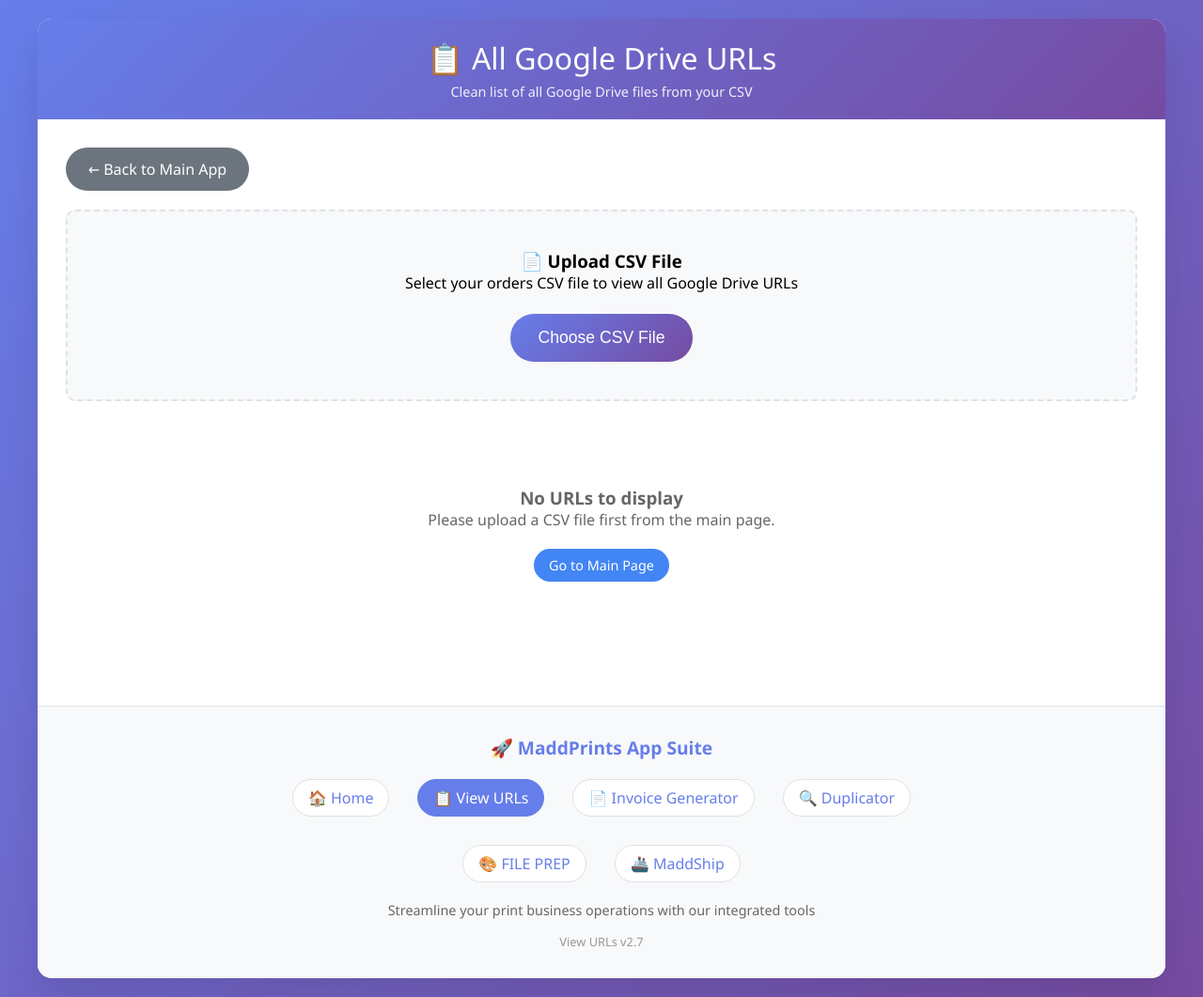
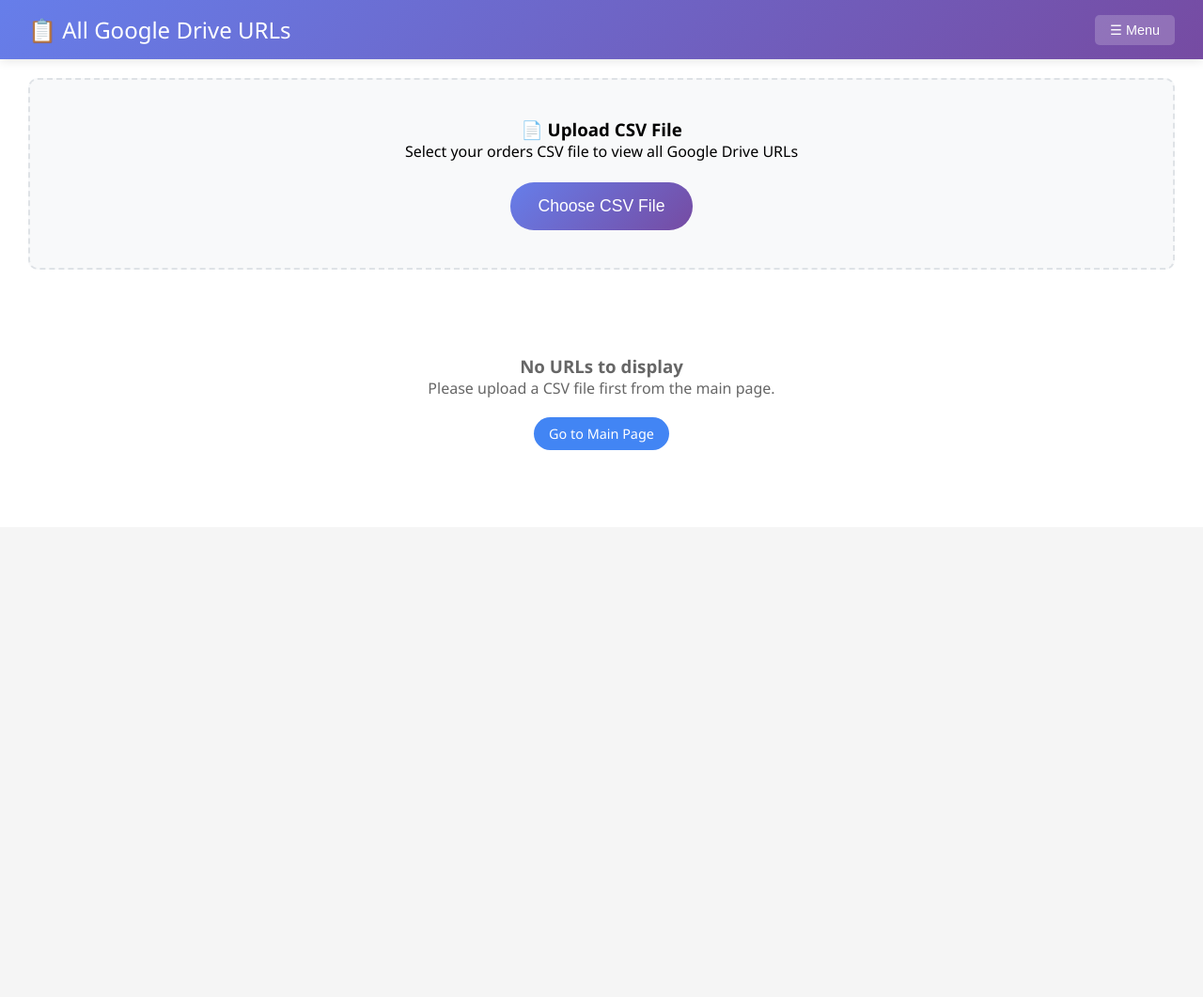
Before and after one commit to argo-a/madprint, a browser extension: page view-urls.html in a window 1280 px wide. Shown: the whole page at 94% size. After the commit the page ends 800 px from the top, so only its background shows below. Drawn offline with nearby package versions, Linux system fonts and the light colour scheme.

Commit message:
Make view-urls.html full width with collapsible top menu

```diff
--- a/package.json
+++ b/package.json
@@ -1,6 +1,6 @@
 {
   "name": "maddprints",
-  "version": "2.8.41",
+  "version": "2.8.42",
   "description": "Comprehensive web application suite for print business operations",
   "scripts": {
     "update-version": "node update-version.js",
--- a/view-urls.html
+++ b/view-urls.html
@@ -14,40 +14,109 @@
 
         body {
             font-family: 'Segoe UI', Tahoma, Geneva, Verdana, sans-serif;
-            background: linear-gradient(135deg, #667eea 0%, #764ba2 100%);
+            background: #f5f5f5;
             min-height: 100vh;
-            padding: 20px;
+            margin: 0;
+            padding: 0;
         }
 
         .container {
-            max-width: 1200px;
-            margin: 0 auto;
+            width: 100%;
+            margin: 0;
             background: white;
-            border-radius: 15px;
-            box-shadow: 0 20px 40px rgba(0,0,0,0.1);
             overflow: hidden;
         }
 
         .header {
             background: linear-gradient(135deg, #667eea 0%, #764ba2 100%);
             color: white;
-            padding: 20px 30px;
-            text-align: center;
+            padding: 15px 30px;
+            display: flex;
+            justify-content: space-between;
+            align-items: center;
+            position: sticky;
+            top: 0;
+            z-index: 1000;
+            box-shadow: 0 2px 10px rgba(0,0,0,0.1);
+        }
+
+        .header-left {
+            display: flex;
+            align-items: center;
+            gap: 20px;
         }
 
         .header h1 {
-            font-size: 2rem;
-            margin-bottom: 5px;
-            font-weight: 300;
+            font-size: 1.5rem;
+            margin: 0;
+            font-weight: 500;
         }
 
         .header p {
+            display: none;
+        }
+
+        .menu-toggle {
+            background: rgba(255,255,255,0.2);
+            border: none;
+            color: white;
+            padding: 8px 16px;
+            border-radius: 5px;
+            cursor: pointer;
             font-size: 0.9rem;
-            opacity: 0.9;
+            transition: background 0.3s ease;
+        }
+
+        .menu-toggle:hover {
+            background: rgba(255,255,255,0.3);
+        }
+
+        .collapsable-menu {
+            background: #f8f9fa;
+            border-bottom: 2px solid #dee2e6;
+            padding: 15px 30px;
+            display: none;
+            box-shadow: 0 2px 5px rgba(0,0,0,0.05);
+        }
+
+        .collapsable-menu.open {
+            display: block;
+        }
+
+        .menu-content {
+            display: flex;
+            justify-content: center;
+            gap: 15px;
+            flex-wrap: wrap;
+        }
+
+        .menu-link {
+            color: #667eea;
+            text-decoration: none;
+            font-weight: 500;
+            padding: 8px 16px;
+            border-radius: 20px;
+            background: white;
+            border: 1px solid #dee2e6;
+            transition: all 0.3s ease;
+            font-size: 0.9rem;
+        }
+
+        .menu-link:hover {
+            background: #667eea;
+            color: white;
+            border-color: #667eea;
+        }
+
+        .menu-link.active {
+            background: #667eea;
+            color: white;
+            border-color: #667eea;
         }
 
         .content {
-            padding: 30px;
+            padding: 20px 30px;
+            max-width: 100%;
         }
 
         .url-grid {
@@ -168,22 +237,6 @@
             color: #666;
         }
 
-        .back-btn {
-            background: #6c757d;
-            color: white;
-            border: none;
-            padding: 12px 24px;
-            border-radius: 25px;
-            text-decoration: none;
-            font-size: 1rem;
-            cursor: pointer;
-            margin-bottom: 20px;
-            display: inline-block;
-        }
-
-        .back-btn:hover {
-            background: #5a6268;
-        }
 
         .upload-section {
             background: #f8f9fa;
@@ -483,12 +536,24 @@
 <body>
     <div class="container">
         <div class="header">
-            <h1>📋 All Google Drive URLs</h1>
-            <p>Clean list of all Google Drive files from your CSV</p>
+            <div class="header-left">
+                <h1>📋 All Google Drive URLs</h1>
+            </div>
+            <button class="menu-toggle" onclick="toggleMenu()">☰ Menu</button>
+        </div>
+
+        <div class="collapsable-menu" id="collapsableMenu">
+            <div class="menu-content">
+                <a href="/" class="menu-link">🏠 Home</a>
+                <a href="/view-urls.html" class="menu-link active">📋 View URLs</a>
+                <a href="/MaddInvoice/" class="menu-link">📄 Invoice Generator</a>
+                <a href="/Duplicator/" class="menu-link">🔍 Duplicator</a>
+                <a href="/FilePrep/" class="menu-link">🎨 FILE PREP</a>
+                <a href="/MaddShip/" class="menu-link">🚢 MaddShip</a>
+            </div>
         </div>
 
         <div class="content">
-            <a href="/" class="back-btn">← Back to Main App</a>
 
             <!-- Upload Section -->
             <div class="upload-section" id="uploadSection">
@@ -510,38 +575,6 @@
             </div>
         </div>
 
-        <!-- Footer Navigation -->
-        <footer style="background: #f8f9fa; padding: 30px; text-align: center; border-top: 1px solid #dee2e6; margin-top: 40px;">
-            <div style="max-width: 800px; margin: 0 auto;">
-                <h4 style="color: #667eea; margin-bottom: 20px; font-size: 1.2rem;">🚀 MaddPrints App Suite</h4>
-                <div style="display: flex; justify-content: center; gap: 30px; flex-wrap: wrap; margin-bottom: 20px;">
-                    <a href="/" style="color: #667eea; text-decoration: none; font-weight: 500; padding: 8px 16px; border-radius: 20px; background: white; border: 1px solid #dee2e6; transition: all 0.3s ease;">
-                        🏠 Home
-                    </a>
-                    <a href="/view-urls.html" style="color: #667eea; text-decoration: none; font-weight: 500; padding: 8px 16px; border-radius: 20px; background: #667eea; color: white; border: 1px solid #667eea;">
-                        📋 View URLs
-                    </a>
-                    <a href="/MaddInvoice/" style="color: #667eea; text-decoration: none; font-weight: 500; padding: 8px 16px; border-radius: 20px; background: white; border: 1px solid #dee2e6; transition: all 0.3s ease;">
-                        📄 Invoice Generator
-                    </a>
-                    <a href="/Duplicator/" style="color: #667eea; text-decoration: none; font-weight: 500; padding: 8px 16px; border-radius: 20px; background: white; border: 1px solid #dee2e6; transition: all 0.3s ease;">
-                        🔍 Duplicator
-                    </a>
-                    <a href="/FilePrep/" style="color: #667eea; text-decoration: none; font-weight: 500; padding: 8px 16px; border-radius: 20px; background: white; border: 1px solid #dee2e6; transition: all 0.3s ease;">
-                        🎨 FILE PREP
-                    </a>
-                    <a href="/MaddShip/" style="color: #667eea; text-decoration: none; font-weight: 500; padding: 8px 16px; border-radius: 20px; background: white; border: 1px solid #dee2e6; transition: all 0.3s ease;">
-                        🚢 MaddShip
-                    </a>
-                </div>
-            <p style="color: #666; font-size: 0.9rem; margin: 0;">
-                Streamline your print business operations with our integrated tools
-            </p>
-            <div style="margin-top: 15px; color: #999; font-size: 0.8rem;">
-                View URLs v2.7
-            </div>
-            </div>
-        </footer>
     </div>
 
     <script>
@@ -1224,6 +1257,12 @@
 
         // Load URLs when page loads
         window.addEventListener('load', loadUrls);
+
+        // Menu toggle function
+        function toggleMenu() {
+            const menu = document.getElementById('collapsableMenu');
+            menu.classList.toggle('open');
+        }
     </script>
 </body>
 </html>
```
Also changed, not shown: Duplicator/index.html (+1 -1 lines), FilePrep/index.html (+1 -1 lines), TECHNICAL-DOCS.md (+2 -2 lines).
